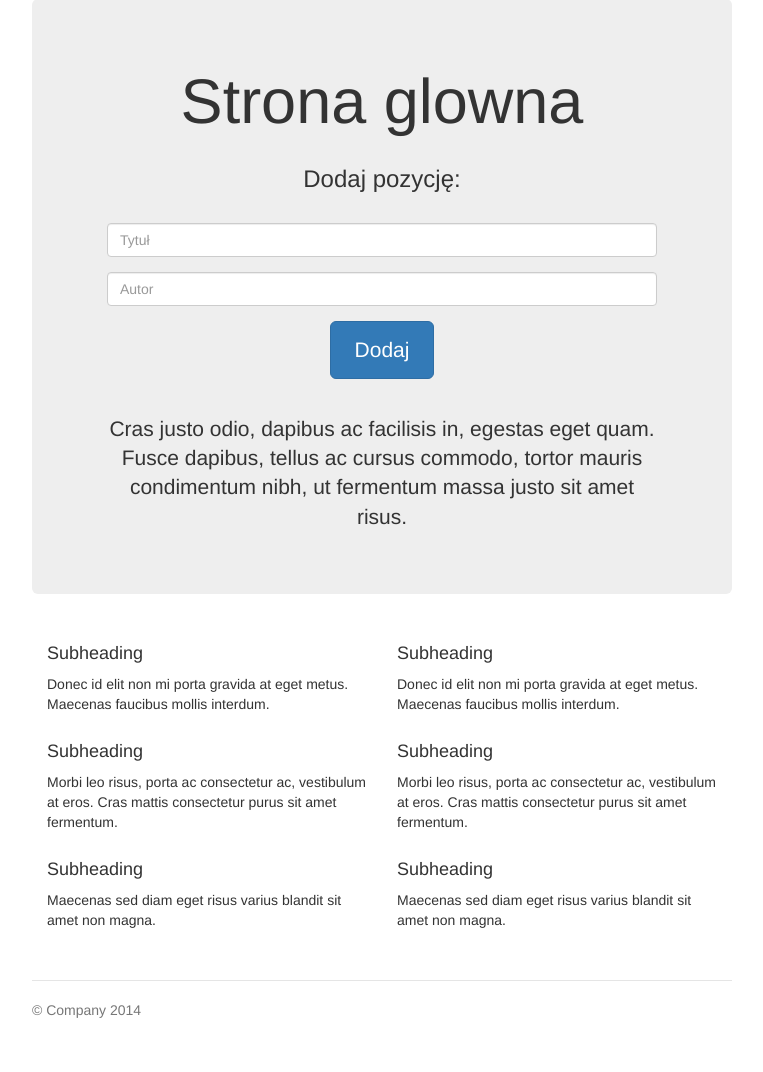
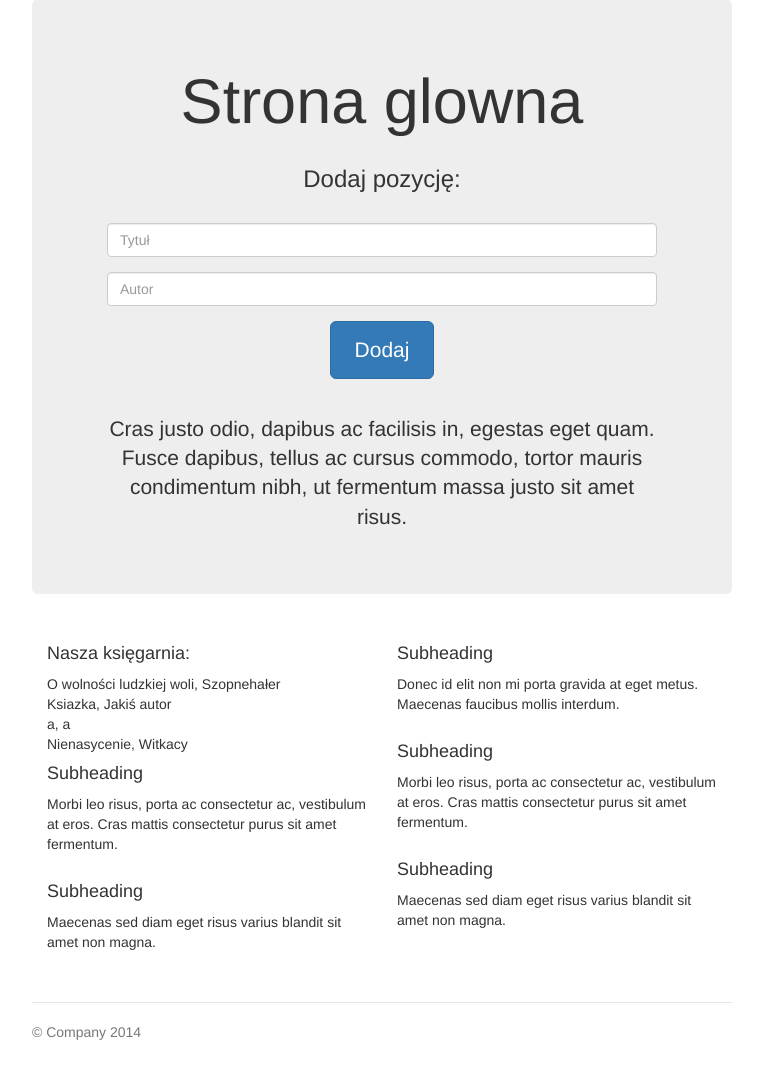
Before and after one commit to Pindzia/TAS_Projekt_GR_3, a Django app: page / in a window 1280 px wide. Shown: the part 112-1184 px from the top of the page, without its empty margins (258-1021 px from the left). Before the commit the page ends 1130 px from the top, so only its background shows below. Run offline with Django 3.2, Linux system fonts and the light colour scheme; data comes from the database, SQL or seed files in the repository; both versions use the stored data as it was after the commit; parts of the project's set-up code (start-up, migrations or seed data) failed here and were passed over; some libraries are stand-ins or nearby versions.

Commit message:
Dodana prosta lista wyswietlajaca ksiazki.

```diff
--- a/books/views.py
+++ b/books/views.py
@@ -1,9 +1,9 @@
 from django.shortcuts import render
+from .forms import BookForm
+from .models import Book
 
 # Widoki - tu dzieje sie magia.
 
-from .forms import BookForm
-from .models import Book
 
 def home(request):
     """Strona glowna."""
@@ -13,8 +13,10 @@ def home(request):
         new_book = addBookForm.save(commit=False)
         new_book.save() # I zapisujemy do bazy danych. To wszystko.
 
+    books = Book.objects.all()
+    print books
 
     template = "home.html"
-    context = {"addBookForm" : addBookForm}
+    context = {"addBookForm":addBookForm, "books":books}
 
     return render(request, template, context)
--- a/templates/home.html
+++ b/templates/home.html
@@ -51,8 +51,13 @@
 
     <div class="row marketing">
         <div class="col-lg-6">
-          <h4>Subheading</h4>
-          <p>Donec id elit non mi porta gravida at eget metus. Maecenas faucibus mollis interdum.</p>
+          <h4>Nasza księgarnia:</h4>
+
+
+            {% for book in books %} <!-- Tutaj odczytujemy dane z bazy. !-->
+              {{ book.title }}, {{ book.author }} <br>
+            {% endfor %}
+
 
           <h4>Subheading</h4>
           <p>Morbi leo risus, porta ac consectetur ac, vestibulum at eros. Cras mattis consectetur purus sit amet fermentum.</p>
```
Also changed, not shown: db.sqlite3, 1 other file.
